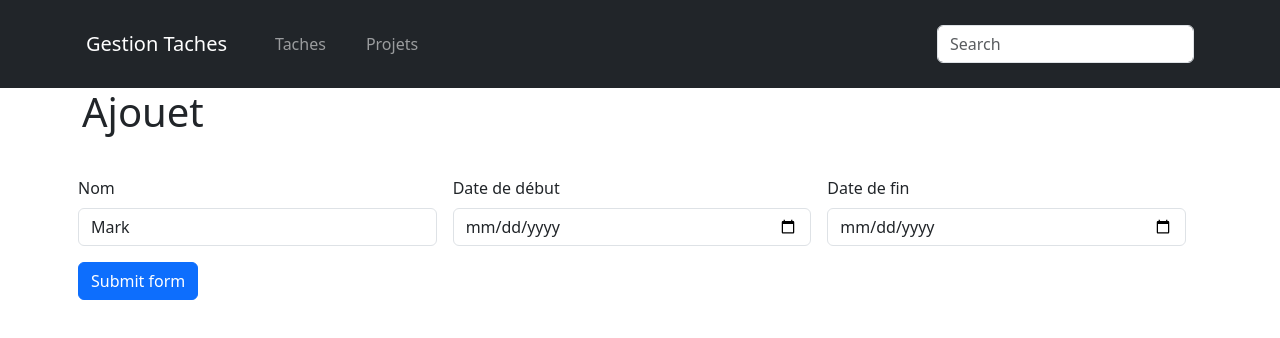
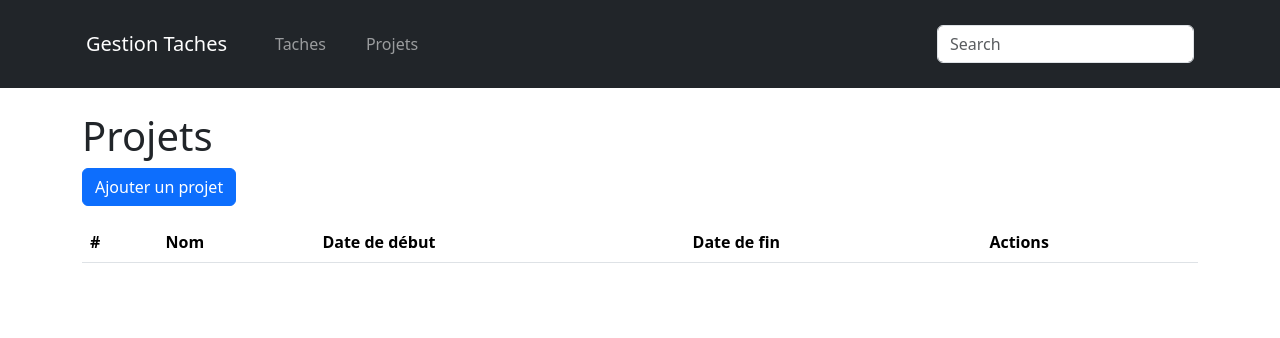
Before and after one commit to AssaBaradji/Gestion_taches, a Vue app: page /Projets in a window 1280 px wide. Shown: the top 338 px of the page. Built offline with nearby package versions, Linux system fonts and the light colour scheme.

Commit message:
gestion projets

```diff
--- a/src/components/projets/AjouterProjet.vue
+++ b/src/components/projets/AjouterProjet.vue
@@ -1,14 +1,13 @@
 <template>
-  <h1>Ajouet</h1>
-  <div class="row">
-    <form class="row g-3 needs-validation">
+  <div class="container mt-4">
+    <form class="row g-3 needs-validation" @submit.prevent="formulaire">
       <div class="col-md-4">
         <label for="validationCustom01" class="form-label">Nom</label>
         <input
           type="text"
           class="form-control"
           id="validationCustom01"
-          value="Mark"
+          v-model="nom"
           required
         />
         <div class="valid-feedback">Nom</div>
@@ -19,7 +18,7 @@
           type="date"
           class="form-control"
           id="validationCustom01"
-          value=""
+          v-model="dateDebut"
           required
         />
         <div class="valid-feedback">Looks good!</div>
@@ -30,16 +29,34 @@
           type="date"
           class="form-control"
           id="validationCustom01"
-          value=""
+          v-model="dateFin"
           required
         />
         <div class="valid-feedback">Looks good!</div>
       </div>
       <div class="col-12">
-        <button class="btn btn-primary" type="submit">Submit form</button>
+        <button class="btn btn-primary">Enregister</button>
       </div>
     </form>
   </div>
 </template>
 
-<script setup></script>
+<script setup>
+import { useRouter } from 'vue-router';
+import { useGestionStore } from '../../stores/gestion';
+import { ref } from 'vue';
+
+    const gestion = useGestionStore();
+    const router = useRouter();
+    const nom=ref('');
+    const dateDebut= ref('');
+    const dateFin = ref('');
+    const formulaire = () => {
+        gestion.addProjet({nom: nom.value, dateDebut:dateDebut.value, dateFin:dateFin.value});
+        router.push('/projets')
+
+        nom.value = ''
+        dateDebut.value=''
+        dateFin.value = ''
+    }
+</script>
--- /dev/null
+++ b/src/components/projets/EditProject.vue
@@ -0,0 +1,50 @@
+<template>
+    <div class="container mt-4">
+      <h1>Modifier le projet</h1>
+      <form @submit.prevent="updateProject">
+        <div class="mb-3">
+          <label for="name" class="form-label">Nom du projet</label>
+          <input v-model="nom" type="text" class="form-control" id="name" required>
+        </div>
+        <div class="mb-3">
+          <label for="startDate" class="form-label">Date de début</label>
+          <input v-model="dateDebut" type="date" class="form-control" id="startDate" required>
+        </div>
+        <div class="mb-3">
+          <label for="endDate" class="form-label">Date de fin</label>
+          <input v-model="dateFin" type="date" class="form-control" id="endDate" required>
+        </div>
+        <button type="submit" class="btn btn-primary">Mettre à jour</button>
+      </form>
+    </div>
+  </template>
+
+  <script setup>
+  import { ref, onMounted } from 'vue';
+  import { useRoute, useRouter } from 'vue-router';
+//   import { useProjectStore } from '../../stores/useProjectStore';
+import { useGestionStore } from '../../stores/gestion';
+
+  const route = useRoute();
+  const router = useRouter();
+  const projectStore = useGestionStore();
+  const projectId = Number(route.params.id);
+
+  const nom = ref('');
+  const dateDebut = ref('');
+  const dateFin = ref('');
+
+  onMounted(() => {
+    const project = projectStore.projects[projectId];
+    if (project) {
+      nom.value = project.nom;
+      dateDebut.value = project.dateDebut;
+      dateFin.value = project.dateFin;
+    }
+  });
+
+  const updateProject = () => {
+    projectStore.updateProject(projectId, { nom: nom.value, dateDebut: dateDebut.value, dateFin: dateFin.value });
+    router.push('/projets');
+  };
+  </script>
--- a/src/components/projets/ListeProjet.vue
+++ b/src/components/projets/ListeProjet.vue
@@ -1,11 +1,89 @@
-<template>
+<!-- <template>
   <div class="container">
     <AjouterProjet />
-    <!-- <ModifierProjet /> -->
+
+    <div class="row mt-4">
+      <table class="table table-striped">
+        <thead>
+          <tr>
+            <th scope="col">#</th>
+            <th scope="col">Nom</th>
+            <th scope="col">Date de début</th>
+            <th scope="col">Date de fin</th>
+            <th scope="col">Action</th>
+          </tr>
+        </thead>
+        <tbody>
+          <tr v-for="(projet,index) int projets" :key="index">
+            <th scope="row">1</th>
+            <td>Mark</td>
+            <td>Otto</td>
+            <td>@mdo</td>
+            <td>
+                <button>detail</button>
+                <button>Modifier</button>
+                <button>Supprimer</button>
+            </td>
+          </tr>
+
+        </tbody>
+      </table>
+    </div>
+    <-- <ModifierProjet /> ->
   </div>
 </template>
 
 <script setup>
-import AjouterProjet from "./AjouterProjet.vue";
-import ModifierProjet from "./ModifierProjet.vue";
-</script>
+import { useGestionStore } from '../../stores/gestion';
+
+// import AjouterProjet from "./AjouterProjet.vue";
+// import ModifierProjet from "./ModifierProjet.vue";
+
+const gestion = useGestionStore();
+const projets = gestion.projets;
+</script> -->
+
+
+
+
+<template>
+    <div class="container mt-4">
+      <h1>Projets</h1>
+      <router-link to="/projets/add" class="btn btn-primary mb-3">Ajouter un projet</router-link>
+      <table class="table">
+        <thead>
+          <tr>
+            <th>#</th>
+            <th>Nom</th>
+            <th>Date de début</th>
+            <th>Date de fin</th>
+            <th>Actions</th>
+          </tr>
+        </thead>
+        <tbody>
+          <tr v-for="(project, index) in projects" :key="index">
+            <td>{{ index+1 }}</td>
+            <td>{{ project.nom }}</td>
+            <td>{{ project.dateDebut }}</td>
+            <td>{{ project.dateFin }}</td>
+            <td>
+              <router-link :to="'/projets/' + index" class="btn btn-info">Détails</router-link>
+              <router-link :to="'/projets/edit/' + index" class="btn btn-warning">Modifier</router-link>
+              <button @click="deleteProject(index)" class="btn btn-danger">Supprimer</button>
+            </td>
+          </tr>
+        </tbody>
+      </table>
+    </div>
+  </template>
+
+  <script setup>
+  import { useGestionStore } from '../../stores/gestion';
+
+  const projectStore = useGestionStore();
+  const projects = projectStore.projects;
+
+  const deleteProject = (index) => {
+    projectStore.deleteProject(index);
+  };
+  </script>
--- /dev/null
+++ b/src/components/projets/ProjectDetail.vue
@@ -0,0 +1,24 @@
+<template>
+    <div class="container mt-4">
+      <h1>Détails du projet</h1>
+      <div v-if="project">
+        <p><strong>Nom:</strong> {{ project.nom }}</p>
+        <p><strong>Date de début:</strong> {{ project.dateDebut }}</p>
+        <p><strong>Date de fin:</strong> {{ project.dateFin }}</p>
+      </div>
+      <router-link to="/projets" class="btn btn-secondary">Retour à la liste des projets</router-link>
+    </div>
+  </template>
+
+  <script setup>
+  import { computed } from 'vue';
+  import { useRoute } from 'vue-router';
+//   import { useProjectStore } from '../../stores/useProjectStore';
+import { useGestionStore } from '../../stores/gestion';
+
+  const route = useRoute();
+  const projectStore = useGestionStore();
+  const projectId = Number(route.params.id);
+
+  const project = computed(() => projectStore.projects[projectId]);
+  </script>
--- a/src/router/index.js
+++ b/src/router/index.js
@@ -1,22 +1,28 @@
 import { createRouter, createWebHistory } from "vue-router";
 import ListeProjet from "../components/projets/ListeProjet.vue";
 import ListeTache from "../components/taches/ListeTache.vue";
+import AjouterProjet from "../components/projets/AjouterProjet.vue";
+import ProjectDetail from "../components/projets/ProjectDetail.vue";
+import EditProject from "../components/projets/EditProject.vue";
+
 
 
 const router = createRouter({
   history: createWebHistory(import.meta.env.BASE_URL),
   routes: [
     {
-      path: '/Projets',
-      name: 'ListeProjet',
-      component: ListeProjet
+      path: "/Projets",
+      name: "ListeProjet",
+      component: ListeProjet,
     },
+    { path: "/projets/add", component: AjouterProjet },
+    { path: '/projets/:id', component: ProjectDetail, props: true },
+    { path: '/projets/edit/:id', component: EditProject, props: true },
     {
-        path:'/',
-        name:'taches',
-        component: ListeTache
-
-    }
+      path: "/",
+      name: "taches",
+      component: ListeTache,
+    },
   ],
 });
 
--- /dev/null
+++ b/src/stores/gestion.js
@@ -0,0 +1,22 @@
+import { defineStore } from "pinia";
+
+export const useGestionStore = defineStore("gestion", {
+  state: () => ({
+    tache: [],
+    projects: [],
+  }),
+  actions: {
+    addProjet(project) {
+      this.projects.push(project);
+    },
+
+    deleteProject(index) {
+      this.projects.splice(index, 1);
+    },
+    updateProject(index, updatedProject) {
+      this.projects[index] = updatedProject;
+    },
+    listeProjet() {},
+    modifierProjet() {},
+  },
+});
```
Also changed, not shown: src/main.js (+9 -13 lines).
